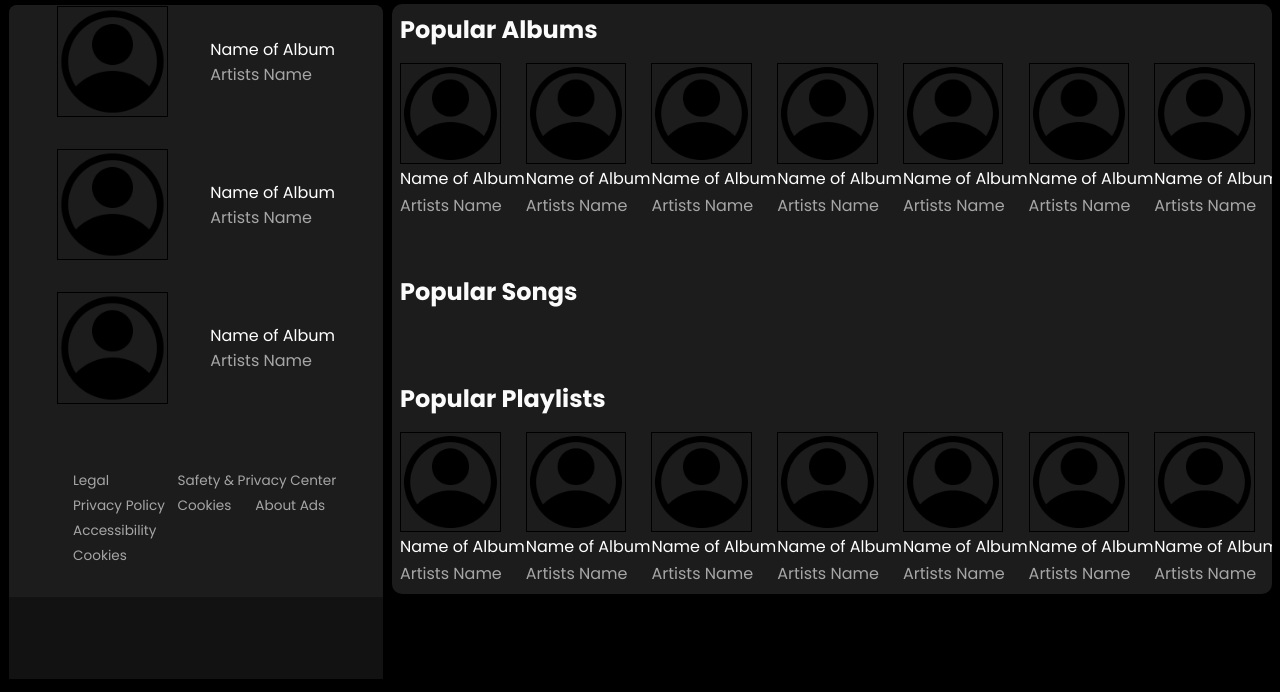
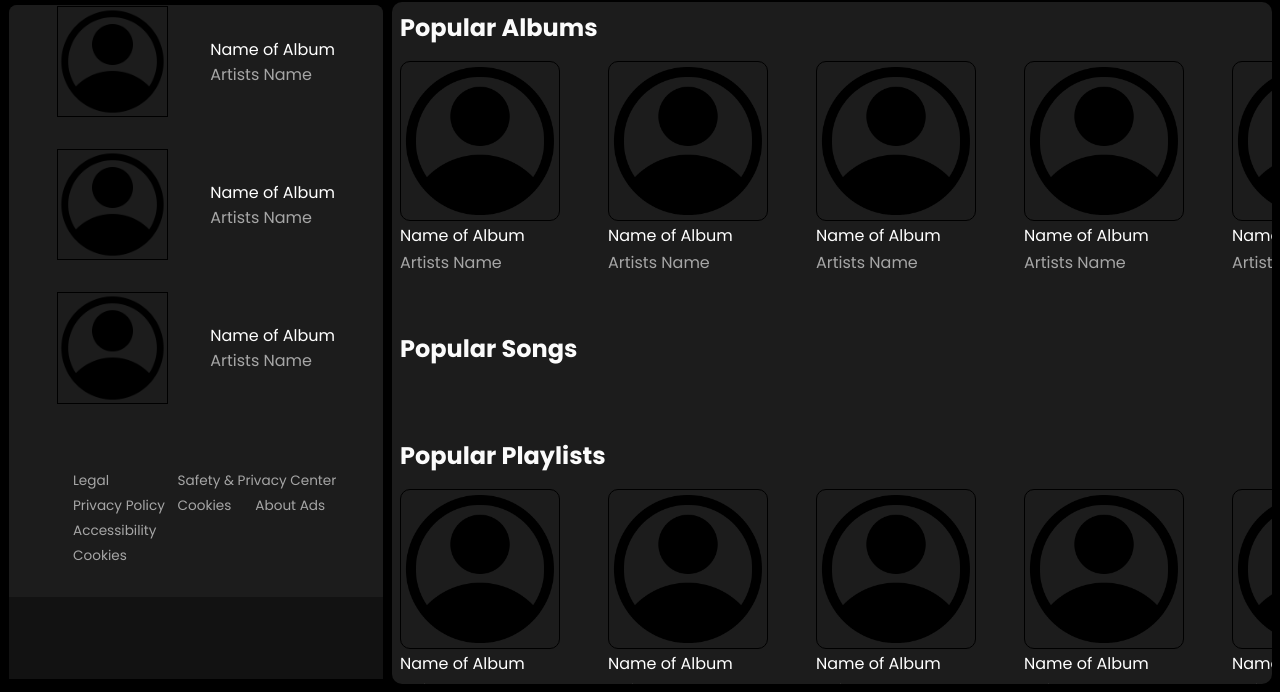
Before and after one commit to Nutan22341/MyMusic, a plain HTML site: page index.html in a window 1280 px wide. Shown: the part 108-800 px from the top of the page. Drawn offline with Linux system fonts and the light colour scheme; no server answers.

Commit message:
added suitable styles

```diff
--- a/right-container.css
+++ b/right-container.css
@@ -5,6 +5,7 @@
 
 .right-content{
     overflow-y: scroll;
+    overflow-x: hidden;
     /* padding-top: 1.5rem; */
     /* padding-left: 1rem;
     padding-right: 1rem;
@@ -18,11 +19,11 @@
 
 }
 
-img {
+.right-card img {
+    border-radius: 10px;
     width: 80%;
     border: 1px solid black;
     color: white;
-
 }
 
 .right-box {
@@ -41,13 +42,19 @@ img {
 .right-cards-container {
     display: flex;
     flex-direction: row;
-    overflow-x :auto;
-
+    width: 100%;
+    column-gap: 0.5rem;
 
 }
+#right-cards-songs{
+    overflow-x: scroll;
+}
 
+#right-cards-albums{
+    overflow-x: scroll;
+}
 .right-card {
-    width: 40%;
+    min-width: 200px;
     position: relative;
     display: flex;
     flex-direction: column;
@@ -56,7 +63,9 @@ img {
 
 }
 
+
 .right-card-para1 {
+
     color: #ffffff;
 }
 
@@ -65,6 +74,7 @@ img {
 }
 
 .right-card:hover {
+    border-radius: 5px;
     background: radial-gradient(circle at 10% 20%, rgb(0, 0, 0) 0%, rgb(64, 64, 64) 90.2%);
 
     .right-card-play-svg {
@@ -73,10 +83,11 @@ img {
 }
 
 .right-card-play-svg {
+    cursor:pointer;
     position: absolute;
     width: 2.3rem;
-    top: 8rem;
-    left: 75%;
+    top: 7rem;
+    left: 60%;
     border-radius: 50%;
     opacity: 0;
     transition: opacity 0.3s ease-in-out;
```
